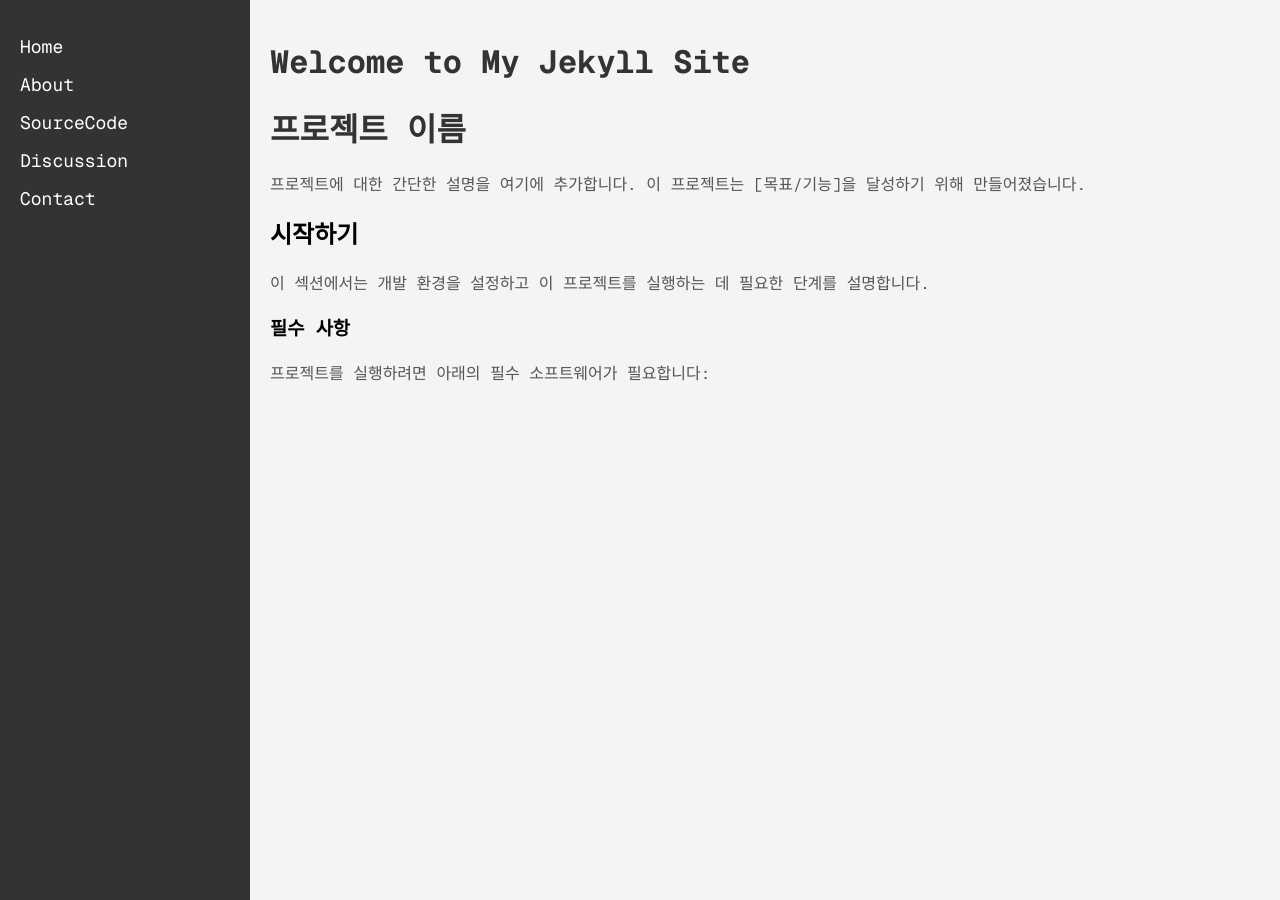
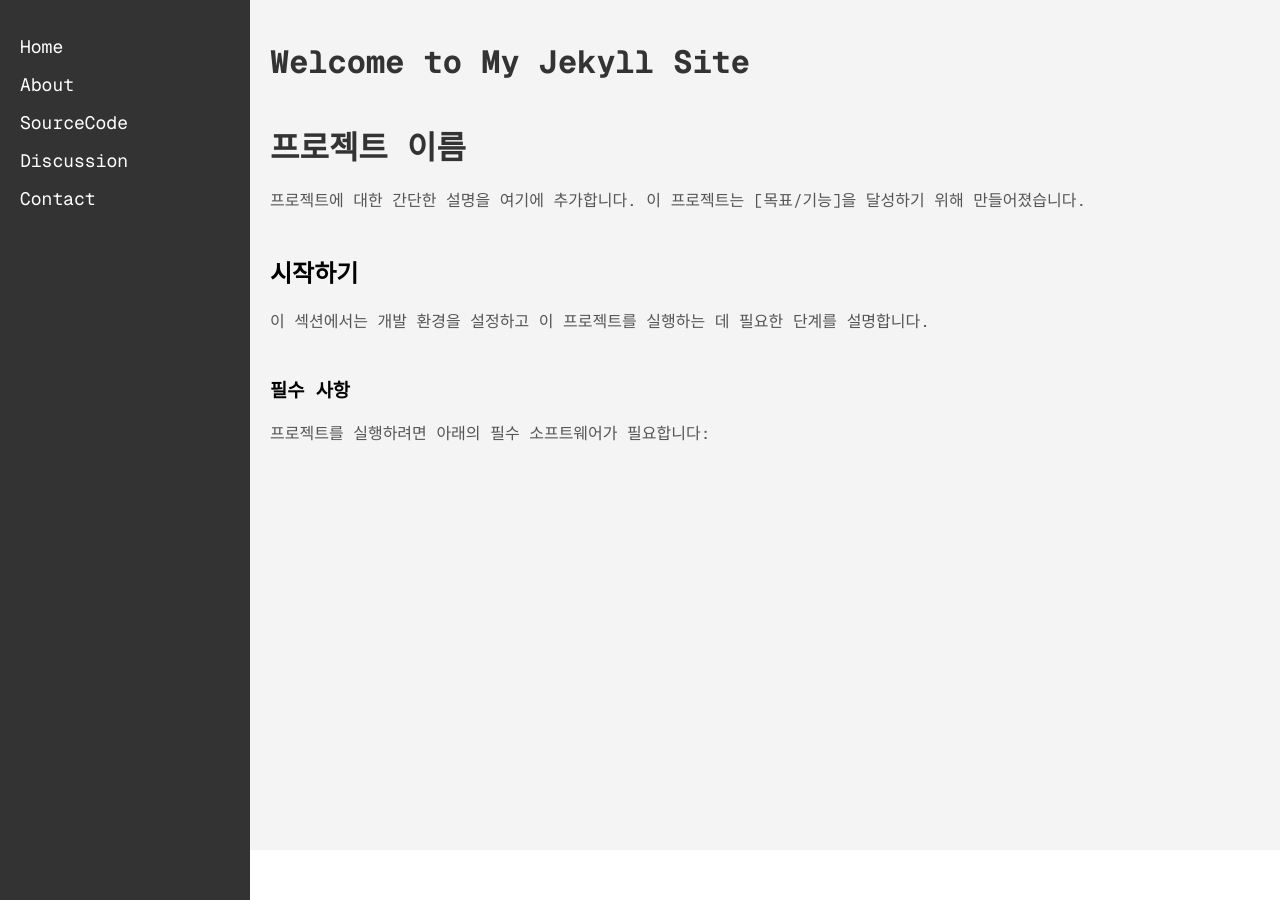
Before and after one commit to dnwldla/dnwldla.github.io, a Jekyll site: the page built from _pages/contact.md, in a window 1280 px wide. Built offline with Jekyll 4.4.1, drawn with Linux system fonts in a browser that asks for light colours.

Commit message:
style: add space between titles

```diff
--- a/assets/css/style.css
+++ b/assets/css/style.css
@@ -1,6 +1,10 @@
 body {
   font-family: 'Geist Mono', sans-serif;
   margin: 0;
+}
+
+h2{
+  margin-bottom: 20px;
 }
 
 .container {
@@ -43,17 +47,25 @@ body {
   padding: 20px;
   background-color: #f4f4f4;
   overflow-y: auto;
+  margin-bottom: 50px;
 }
 
 .content h1 {
   font-size: 2rem;
   color: #333;
+  margin-bottom: 20px;
   animation: fadeInSlideUp 1.5s ease-out;
 }
 
 .content p {
   font-size: 1rem;
+  line-height: 1.6;
+  margin-bottom: 40px;
   color: #555;
+}
+
+.content ul{
+  margin-bottom: 40px;
 }
 
 @keyframes fadeInSlideUp {
```
Also changed, not shown: _pages/index.md (+8 -0 lines).
